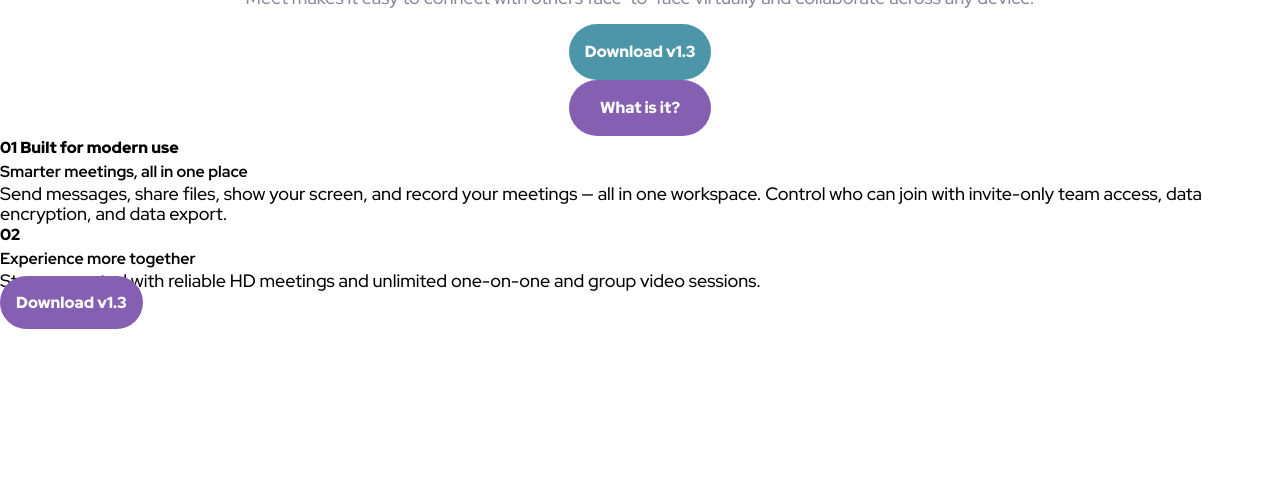
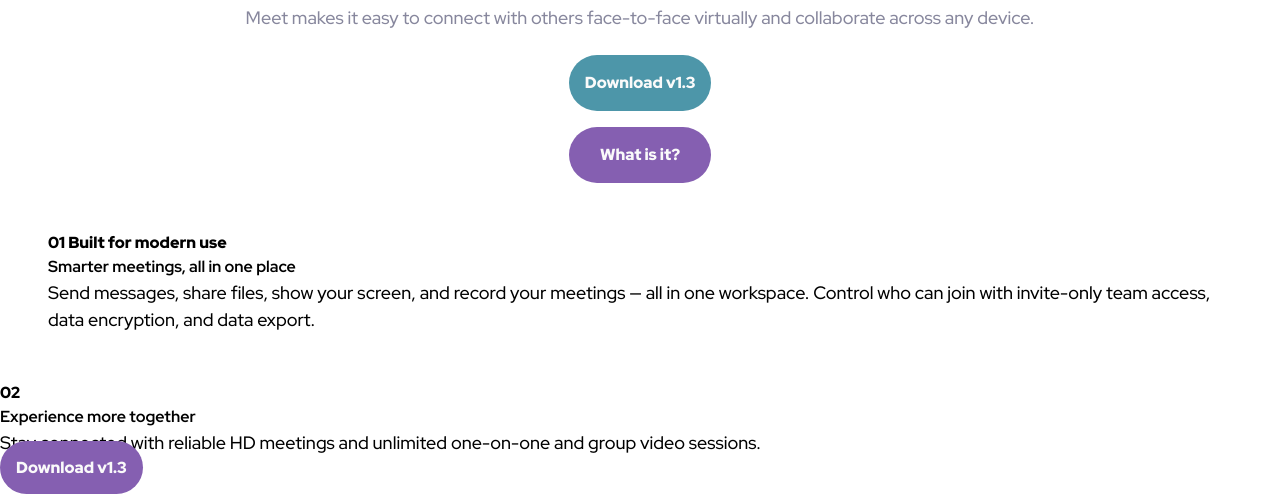
Before and after one commit to gabei/Meet-Landing-Page__FEM, a website: page index.html in a window 1280 px wide. Shown: the part 515-1009 px from the top of the page. Before the commit the page ends 844 px from the top, so only its background shows below. Drawn offline with Linux system fonts and the light colour scheme.

Commit message:
style: Adjust spacing in call to action

```diff
--- a/index.html
+++ b/index.html
@@ -26,8 +26,8 @@
       <h1>Group Chat for Everyone</h1>
       <p>Meet makes it easy to connect with others face-to-face virtually and collaborate across any device.</p>
       <div class="call-to-action__links">
-        <a class="call-to-action call-to-action__download">Download v1.3</a>
-      <a class="call-to-action call-to-action__info">What is it?</a>
+        <a class="call-to-action__download">Download v1.3</a>
+        <a class="call-to-action__info">What is it?</a>
       </div>
     </section>
 
--- a/styles/index.scss
+++ b/styles/index.scss
@@ -36,11 +36,17 @@
   display: flex;
   flex-direction: column;
   align-items: center;
-  gap: 1rem;
+  gap: 1.5rem;
   text-align: center;
 
   & p {
     color: color.$slate-600;
+  }
+
+  &__links {
+    display: flex;
+    flex-direction: column;
+    gap: 1rem;
   }
 
 
@@ -58,6 +64,7 @@
 }
 
 .modern-use {
+  padding: 3rem; // remove
   &__tag {
     @include type.text-preset-5;
   }
--- a/styles/typography/typography.scss
+++ b/styles/typography/typography.scss
@@ -65,7 +65,7 @@
 @mixin text-preset-4() {
   font-size: size.pixelToRem(18); // 18px
   font-weight: $medium;
-  line-height: 1.1;
+  line-height: 1.5;
 
 }
 
```
Also changed, not shown: styles/style.css, 1 other file.
